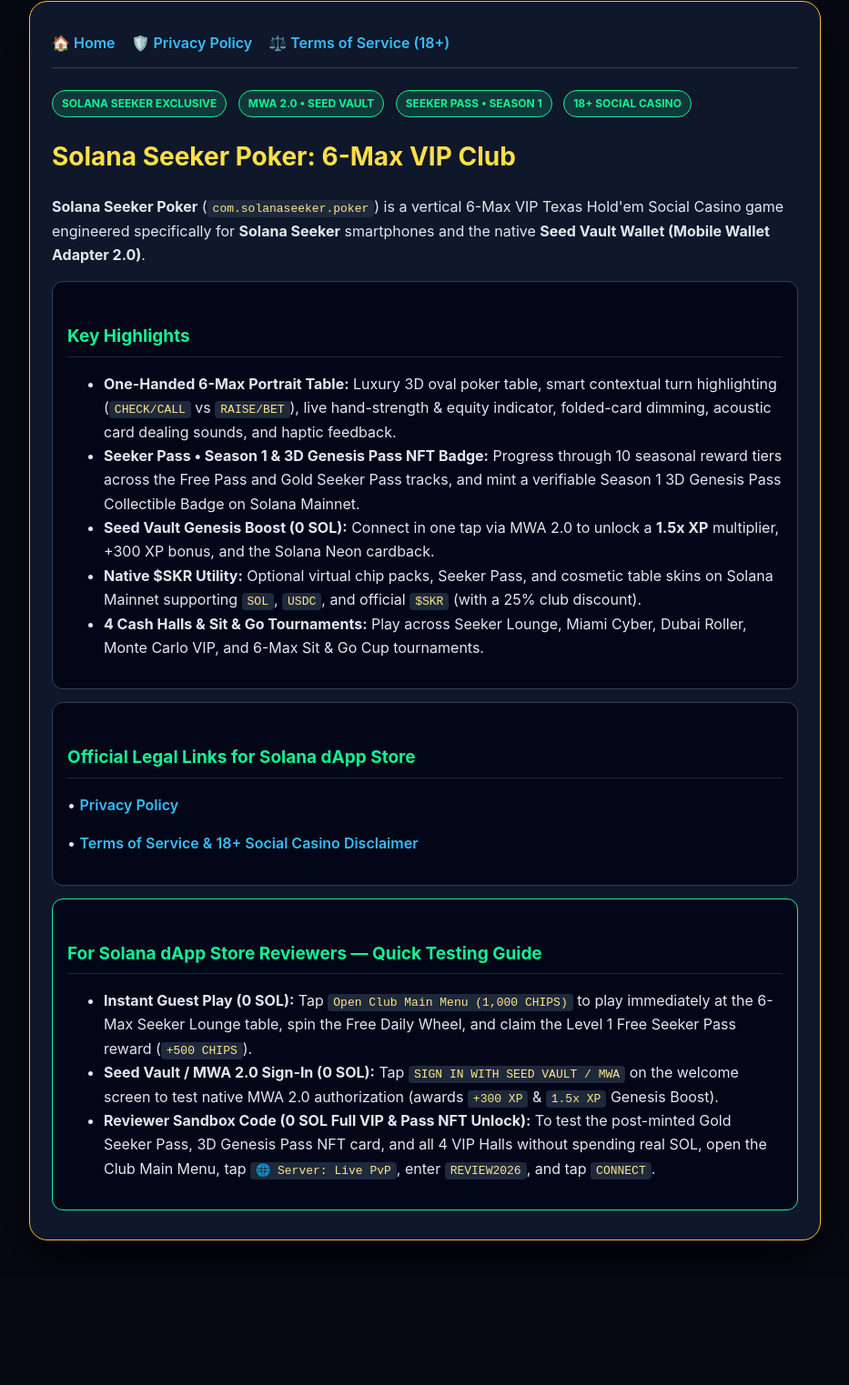
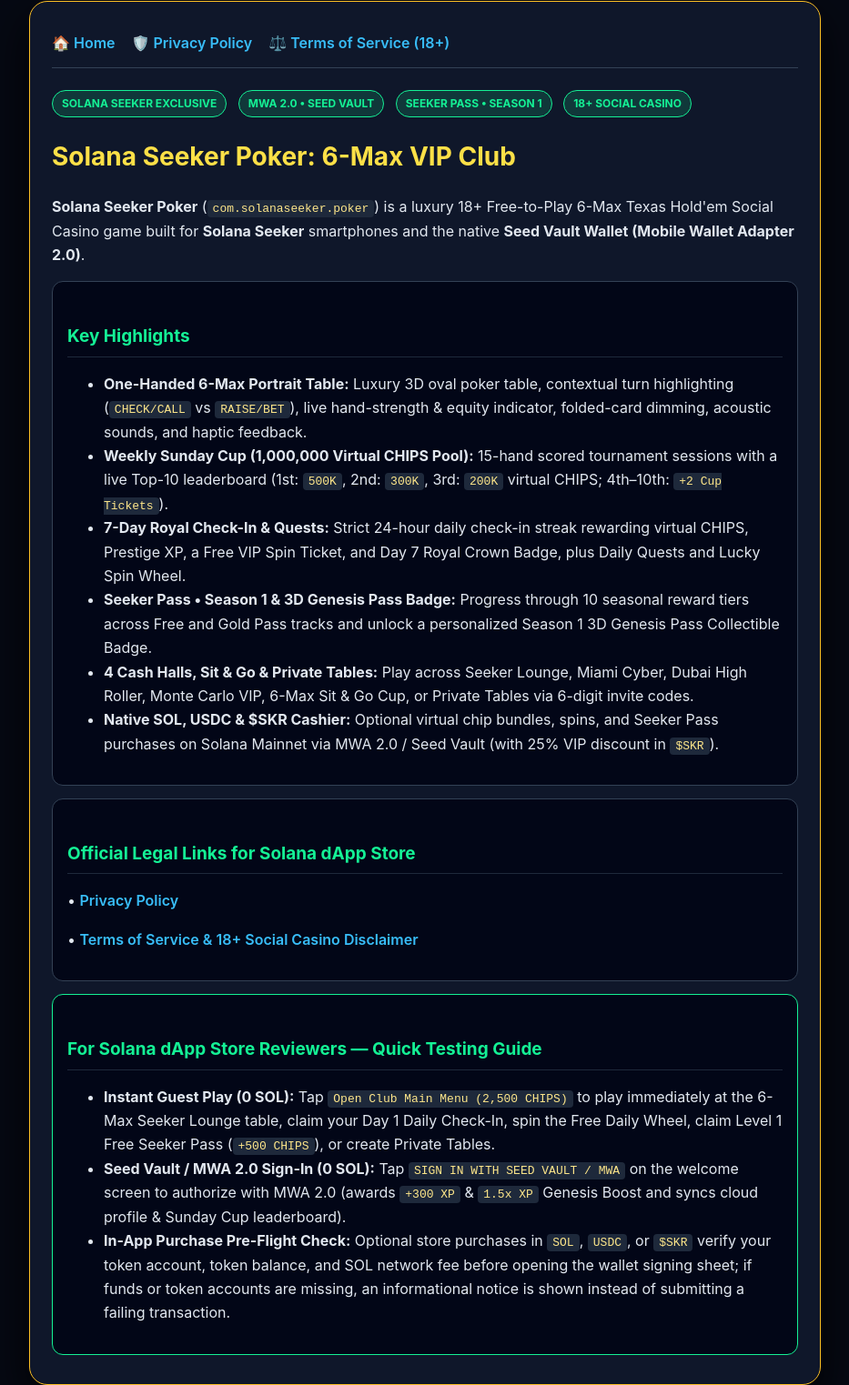
Before and after one commit to dragondex94-ops/solana-seeker-poker, a plain HTML site: page index.html in a window 1280 px wide. Shown: the part 39-1562 px from the top of the page at 91% size, without its empty margins (173-1106 px from the left). Before the commit the page ends 1443 px from the top, so only its background shows below. Drawn offline with Linux system fonts and the light colour scheme.

Commit message:
Add files via upload

```diff
--- a/index.html
+++ b/index.html
@@ -41,18 +41,19 @@
     <span class="badge">MWA 2.0 • SEED VAULT</span>
     <span class="badge">SEEKER PASS • SEASON 1</span>
     <span class="badge">18+ SOCIAL CASINO</span>
+
     <h1 style="margin-top:14px;">Solana Seeker Poker: 6-Max VIP Club</h1>
-    <p><strong>Solana Seeker Poker</strong> (<code>com.solanaseeker.poker</code>) is a vertical 6-Max VIP Texas Hold'em Social Casino game engineered specifically for <strong>Solana Seeker</strong> smartphones and the native <strong>Seed Vault Wallet (Mobile Wallet Adapter 2.0)</strong>.</p>
+    <p><strong>Solana Seeker Poker</strong> (<code>com.solanaseeker.poker</code>) is a luxury 18+ Free-to-Play 6-Max Texas Hold'em Social Casino game built for <strong>Solana Seeker</strong> smartphones and the native <strong>Seed Vault Wallet (Mobile Wallet Adapter 2.0)</strong>.</p>
 
     <div class="card">
       <h2>Key Highlights</h2>
       <ul>
-        <li><strong>One-Handed 6-Max Portrait Table:</strong> Luxury 3D oval poker table, smart contextual turn highlighting (<code>CHECK/CALL</code> vs <code>RAISE/BET</code>), live hand-strength &amp; equity indicator, folded-card dimming, acoustic card dealing sounds, and haptic feedback.</li>
-        <li><strong>Seeker Pass • Season 1 &amp; 3D Genesis Pass NFT Badge:</strong> Progress through 10 seasonal reward tiers across the Free Pass and Gold Seeker Pass tracks, and mint a verifiable Season 1 3D Genesis Pass Collectible Badge on Solana Mainnet.</li>
-        <li><strong>Seed Vault Genesis Boost (0 SOL):</strong> Connect in one tap via MWA 2.0 to unlock a <strong>1.5x XP</strong> multiplier, +300 XP bonus, and the Solana Neon cardback.</li>
-        <li><strong>Native $SKR Utility:</strong> Optional virtual chip packs, Seeker Pass, and cosmetic table skins on Solana Mainnet supporting <code>SOL</code>, <code>USDC</code>, and official <code>$SKR</code> (with a 25% club discount).</li>
-        <li><strong>4 Cash Halls &amp; Sit &amp; Go Tournaments:</strong> Play across Seeker Lounge, Miami Cyber, Dubai Roller, Monte Carlo VIP, and 6-Max Sit &amp; Go Cup tournaments.</li>
-
+        <li><strong>One-Handed 6-Max Portrait Table:</strong> Luxury 3D oval poker table, contextual turn highlighting (<code>CHECK/CALL</code> vs <code>RAISE/BET</code>), live hand-strength &amp; equity indicator, folded-card dimming, acoustic sounds, and haptic feedback.</li>
+        <li><strong>Weekly Sunday Cup (1,000,000 Virtual CHIPS Pool):</strong> 15-hand scored tournament sessions with a live Top-10 leaderboard (1st: <code>500K</code>, 2nd: <code>300K</code>, 3rd: <code>200K</code> virtual CHIPS; 4th–10th: <code>+2 Cup Tickets</code>).</li>
+        <li><strong>7-Day Royal Check-In &amp; Quests:</strong> Strict 24-hour daily check-in streak rewarding virtual CHIPS, Prestige XP, a Free VIP Spin Ticket, and Day 7 Royal Crown Badge, plus Daily Quests and Lucky Spin Wheel.</li>
+        <li><strong>Seeker Pass • Season 1 &amp; 3D Genesis Pass Badge:</strong> Progress through 10 seasonal reward tiers across Free and Gold Pass tracks and unlock a personalized Season 1 3D Genesis Pass Collectible Badge.</li>
+        <li><strong>4 Cash Halls, Sit &amp; Go &amp; Private Tables:</strong> Play across Seeker Lounge, Miami Cyber, Dubai High Roller, Monte Carlo VIP, 6-Max Sit &amp; Go Cup, or Private Tables via 6-digit invite codes.</li>
+        <li><strong>Native SOL, USDC &amp; $SKR Cashier:</strong> Optional virtual chip bundles, spins, and Seeker Pass purchases on Solana Mainnet via MWA 2.0 / Seed Vault (with 25% VIP discount in <code>$SKR</code>).</li>
       </ul>
     </div>
 
@@ -65,10 +66,9 @@
     <div class="card" style="border-color: #14F195;">
       <h2>For Solana dApp Store Reviewers — Quick Testing Guide</h2>
       <ul>
-
-        <li><strong>Instant Guest Play (0 SOL):</strong> Tap <code>Open Club Main Menu (1,000 CHIPS)</code> to play immediately at the 6-Max Seeker Lounge table, spin the Free Daily Wheel, and claim the Level 1 Free Seeker Pass reward (<code>+500 CHIPS</code>).</li>
-        <li><strong>Seed Vault / MWA 2.0 Sign-In (0 SOL):</strong> Tap <code>SIGN IN WITH SEED VAULT / MWA</code> on the welcome screen to test native MWA 2.0 authorization (awards <code>+300 XP</code> &amp; <code>1.5x XP</code> Genesis Boost).</li>
-        <li><strong>Reviewer Sandbox Code (0 SOL Full VIP &amp; Pass NFT Unlock):</strong> To test the post-minted Gold Seeker Pass, 3D Genesis Pass NFT card, and all 4 VIP Halls without spending real SOL, open the Club Main Menu, tap <code>🌐 Server: Live PvP</code>, enter <code>REVIEW2026</code>, and tap <code>CONNECT</code>.</li>
+        <li><strong>Instant Guest Play (0 SOL):</strong> Tap <code>Open Club Main Menu (2,500 CHIPS)</code> to play immediately at the 6-Max Seeker Lounge table, claim your Day 1 Daily Check-In, spin the Free Daily Wheel, claim Level 1 Free Seeker Pass (<code>+500 CHIPS</code>), or create Private Tables.</li>
+        <li><strong>Seed Vault / MWA 2.0 Sign-In (0 SOL):</strong> Tap <code>SIGN IN WITH SEED VAULT / MWA</code> on the welcome screen to authorize with MWA 2.0 (awards <code>+300 XP</code> &amp; <code>1.5x XP</code> Genesis Boost and syncs cloud profile &amp; Sunday Cup leaderboard).</li>
+        <li><strong>In-App Purchase Pre-Flight Check:</strong> Optional store purchases in <code>SOL</code>, <code>USDC</code>, or <code>$SKR</code> verify your token account, token balance, and SOL network fee before opening the wallet signing sheet; if funds or token accounts are missing, an informational notice is shown instead of submitting a failing transaction.</li>
       </ul>
     </div>
   </div>
```
Also changed, not shown: privacy.html (+4 -10 lines).
